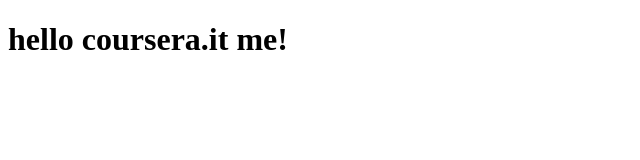
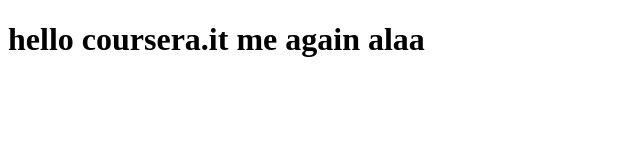
Before and after one commit to corleone101-A/coursera-alaasite, a plain HTML site: page index.html in a window 1280 px wide. Shown: the whole page, without its empty margins (0-640 px from the left). Drawn offline with Linux system fonts and the light colour scheme.

Commit message:
edit html master branch

```diff
--- a/index.html
+++ b/index.html
@@ -4,6 +4,6 @@
     <title>hello coursera!</title>
 </head>
 <body>
-    <h1>hello coursera.it me!</h1>
+    <h1>hello coursera.it me again alaa</h1>
 </body>
 </html>
```
